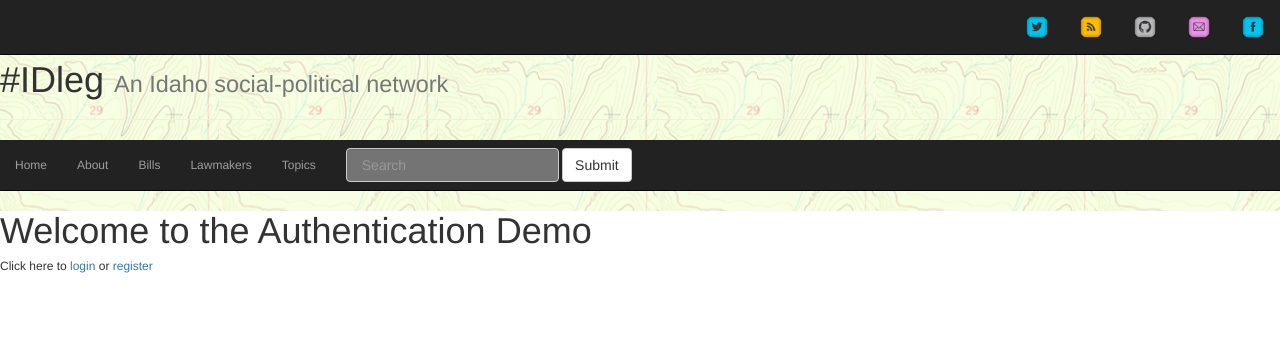
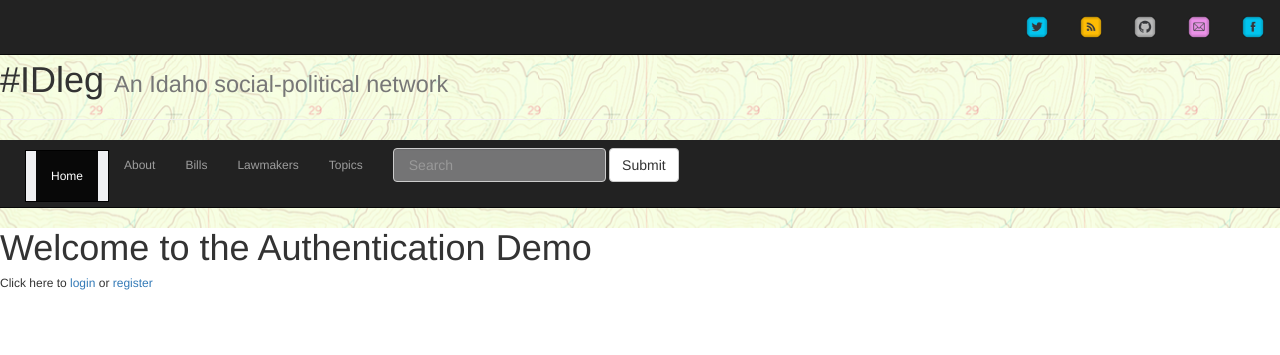
Before and after one commit to paleomedia/idleg_flask, a Flask app: page / in a window 1280 px wide. Shown: the top 355 px of the page. Run offline with Flask 2, Linux system fonts and the light colour scheme; some libraries are stand-ins or nearby versions.

Commit message:
played with hamburger menu for nought

```diff
--- a/app/templates/base.html
+++ b/app/templates/base.html
@@ -52,10 +52,11 @@
         </div>
 
 	<!-- Navigation menu -->
-    <div class="navbar navbar-inverse navbar-static-top" role="navigation">
+    <nav class="navbar navbar-inverse navbar-static-top" role="navigation">
+    	<div class="container-fluid">
     	<!-- Brand and toggle get grouped for better mobile display -->
         <div class="navbar-header">
-          <button type="button" class="navbar-toggle" data-toggle="collapse" data-target=".navbar-collapse">
+          <button type="button" class="navbar-toggle collapsed" data-toggle="collapse" data-target="bs-example-navbar-collapse-1" aria-expanded="false">
             <span class="sr-only">Toggle navigation</span>
         	  <span class="icon-bar"></span>
             <span class="icon-bar"></span>
@@ -63,9 +64,9 @@
      	    </button>
     	  </div>
    	<!-- Collect the nav links, forms, and other content for toggling -->
-    	  <div class="collapse navbar-collapse">
+    	  <div class="collapse navbar-collapse" id="bs-example-navbar-collapse-1">
       	    <ul class="nav navbar-nav">
-              <li><a href="#">Home <span class="sr-only">(current)</span></a></li>
+              <li class="active"><a href="#">Home <span class="sr-only">(current)</span></a></li>
               <li><a href="/about">About</a></li>
               <li><a href="/bills">Bills</a></li>
               <li><a href="/lawmakers">Lawmakers</a></li>
@@ -79,8 +80,9 @@
       	  </form>
     	 </div><!-- /.navbar-collapse -->
     	</div><!-- /.container -->
+  </nav>
+
   	</div><!-- /.tops -->
-	</nav>
     </header>
     <hr />
 
@@ -98,7 +100,7 @@
     {% block content %}{% endblock %}
     {% block footer %}{% endblock %}
     <!-- jQuery (for Bootstrap plugins) -->
-    <script src="https://ajax.goggleapis.com/ajax/libs/jquery/2.0.0/jquery.min.js"></script>
+    <script src="https://ajax.googleapis.com/ajax/libs/jquery/2.1.4/jquery.min.js"></script>
     <script src="{{ url_for('static', filename='js/bootstrap.min.js') }}"></script>
 
   </body>
```
Lines whose indentation alone changed are shown as unchanged.
